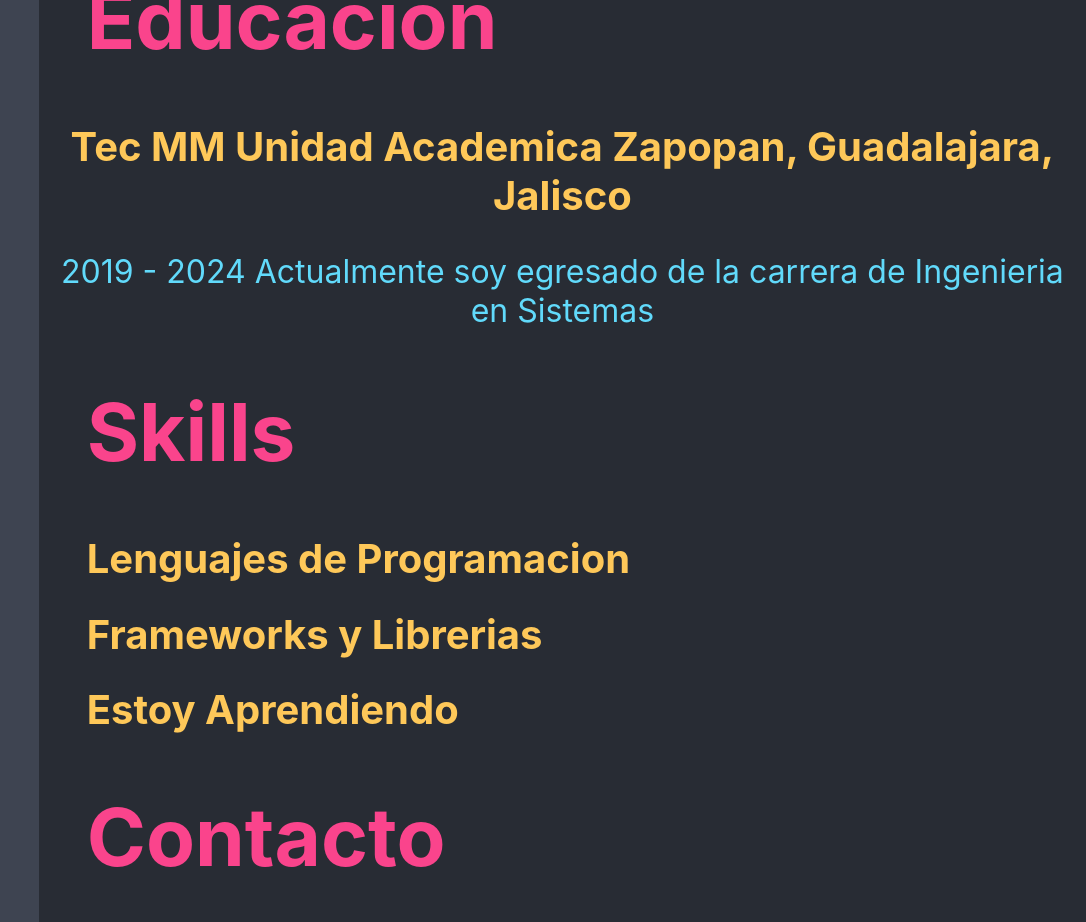
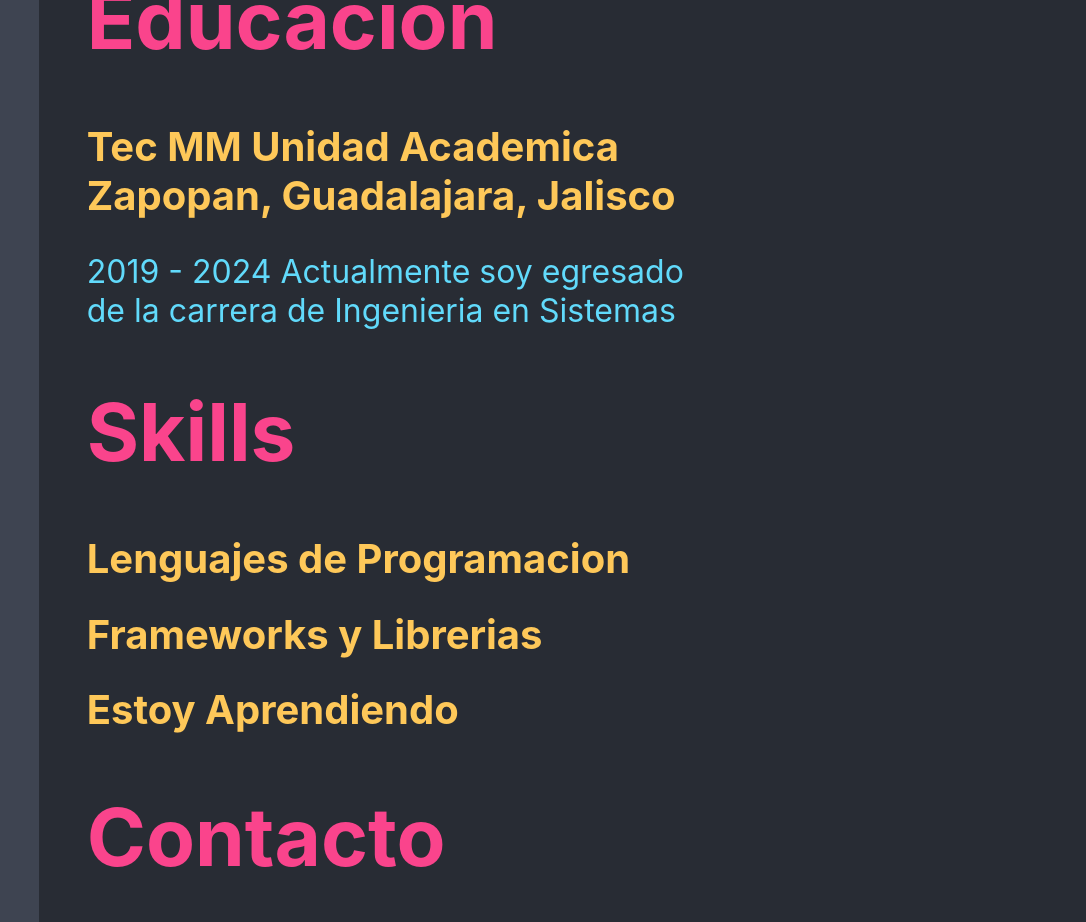
Before and after one commit to SteveBartmoss/cvSteve, a React (Create React App) app: page / in a window 1280 px wide. Shown: the part 1900-2822 px from the top of the page, without its empty margins (194-1280 px from the left). Built offline with nearby package versions, Linux system fonts and the light colour scheme.

Commit message:
se agrego un contenedor para el contenido del apartado educacion

```diff
--- a/src/App.js
+++ b/src/App.js
@@ -116,11 +116,12 @@ function App() {
               <h1 className='tittle-section'>Educacion</h1>
             </div>
 
-            <h1 className='sub-tittle'>Tec MM Unidad Academica Zapopan, Guadalajara, Jalisco</h1>
-
-            <p className='text-content'>
-              2019 - 2024 Actualmente soy egresado de la carrera de Ingenieria en Sistemas
-            </p>
+            <div className='div-content'>
+              <h1 className='sub-tittle'>Tec MM Unidad Academica Zapopan, Guadalajara, Jalisco</h1>
+              <p className='text-content'>
+                2019 - 2024 Actualmente soy egresado de la carrera de Ingenieria en Sistemas
+              </p>
+            </div>
 
           </div>
 
```
